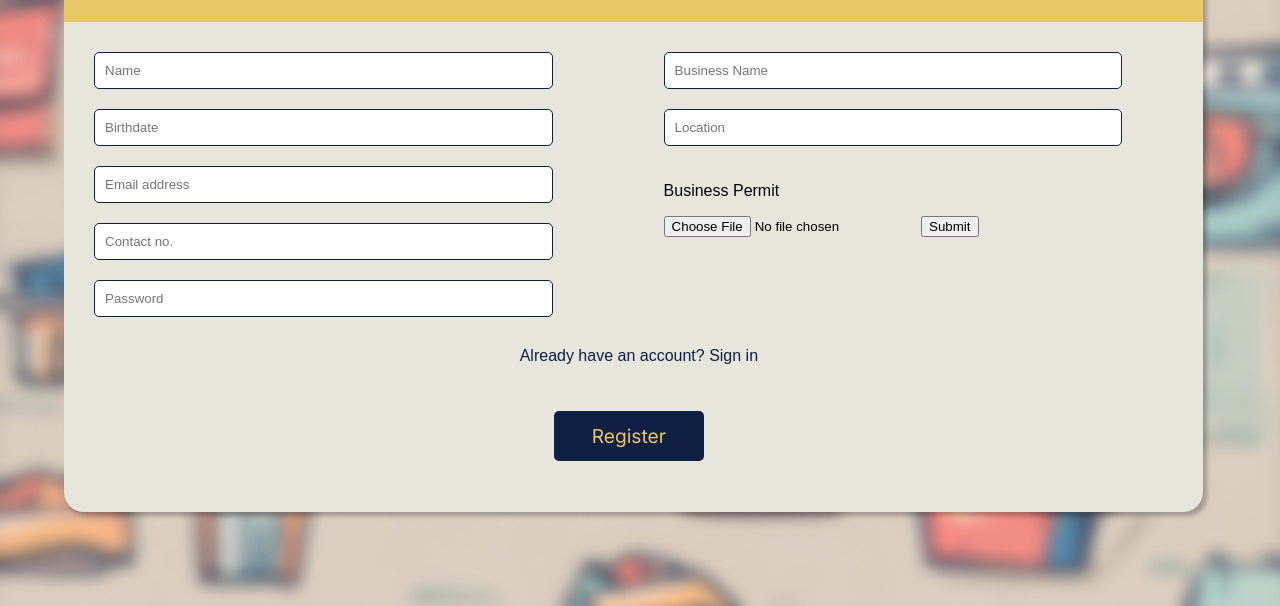
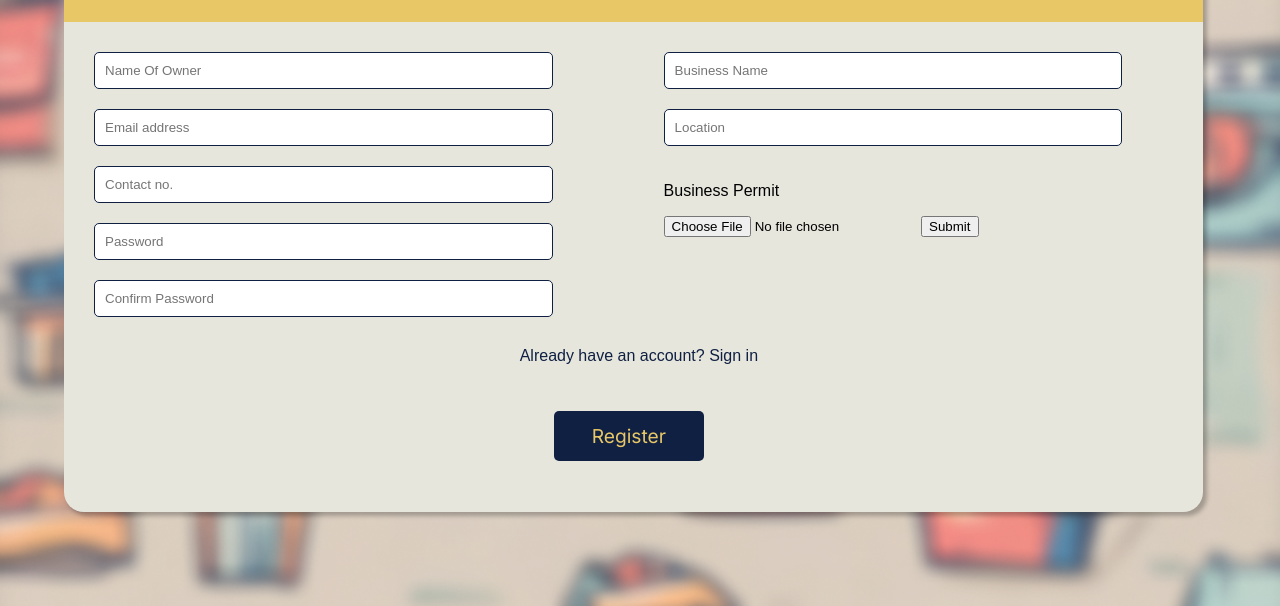
Before and after one commit to p3n74/palabaWebD1, a plain HTML site: page Palaba/businessreg.html in a window 1280 px wide. Shown: the part 194-800 px from the top of the page. Drawn offline with Linux system fonts and the light colour scheme; a web font is replaced by a local one.

Commit message:
Changed Business Sign Up Requirements
fixed naming conventions, removed birthday, added confim password

```diff
--- a/Palaba/businessreg.html
+++ b/Palaba/businessreg.html
@@ -24,11 +24,11 @@
         <div class="row">
             <div class="column">
                 <form class="sform">
-            <input type="text" id="name" name="name" placeholder="Name"><br>
-            <input type="text" id="bday" name="bday" placeholder="Birthdate"><br>
-            <input type="text" id="email" name="email" placeholder="Email address"><br>
-            <input type="text" id="contact" name="contact" placeholder="Contact no."><br>
-            <input type="text" id="pass" name="pass" placeholder="Password" style="margin-bottom: 0;"><br>
+            <input type="text" id="BusinessOwnerNameBox" name="BusinessOwnerNameInput" placeholder="Name Of Owner"><br>
+            <input type="text" id="BusinessEmailBox" name="BusinessEmailInput" placeholder="Email address"><br>
+            <input type="text" id="BusinessPhoneBox" name="BusinessPhoneInput" placeholder="Contact no."><br>
+            <input type="password" id="BusinessPasswordBox" name="BusinessPasswordUnhashed" placeholder="Password"><br>
+            <input type="password" id="BusinessPasswordConfrimBox" name="BusinessPasswordConfrim placeholder=" placeholder="Confirm Password" style="margin-bottom: 0;"><br>
         </form>
         </div>
         <div class="column">
```
